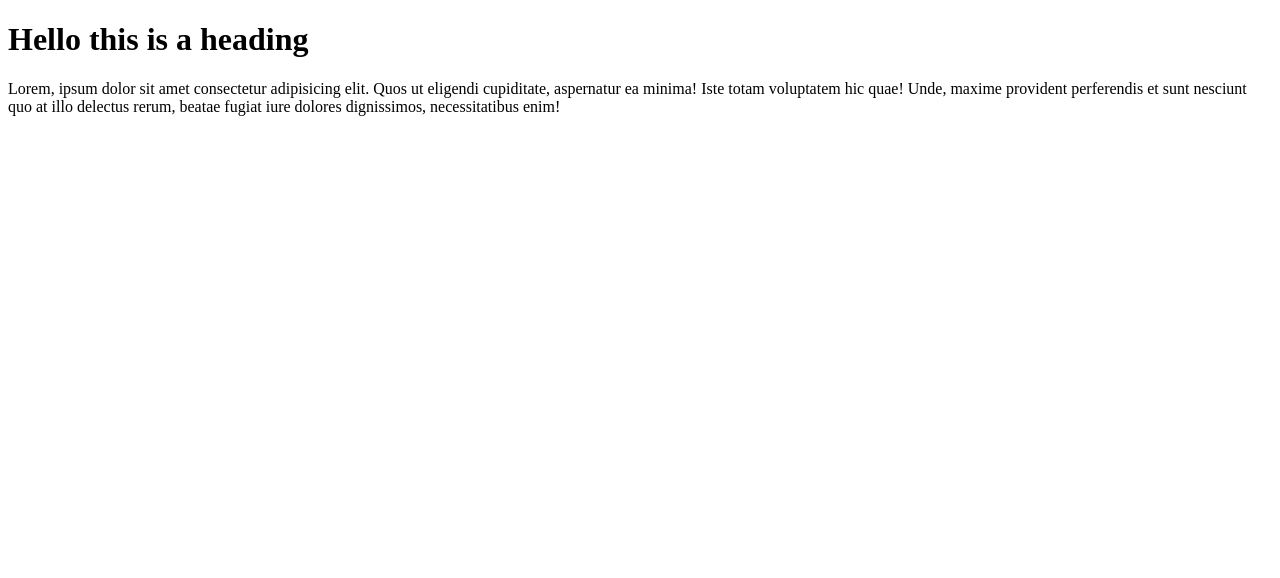
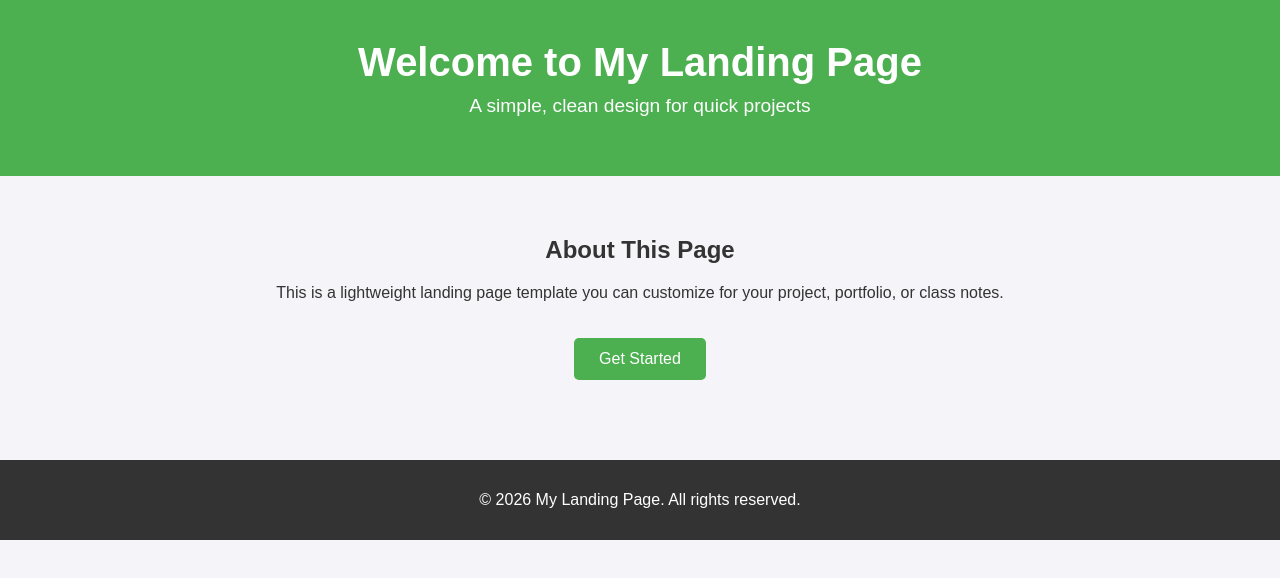
Before and after one commit to sde-666/test, a plain HTML site: page index.html in a window 1280 px wide. Drawn offline with Linux system fonts and the light colour scheme.

Commit message:
update the ui of index page

```diff
--- a/index.html
+++ b/index.html
@@ -1,14 +1,69 @@
 <!DOCTYPE html>
 <html lang="en">
 <head>
-    <meta charset="UTF-8">
-    <meta name="viewport" content="width=device-width, initial-scale=1.0">
-    <title>Document</title>
+  <meta charset="UTF-8">
+  <meta name="viewport" content="width=device-width, initial-scale=1.0">
+  <title>Simple Landing Page</title>
+  <style>
+    body {
+      font-family: Arial, sans-serif;
+      margin: 0;
+      padding: 0;
+      text-align: center;
+      background: #f4f4f9;
+      color: #333;
+    }
+    header {
+      background: #4CAF50;
+      color: white;
+      padding: 40px 20px;
+    }
+    header h1 {
+      margin: 0;
+      font-size: 2.5em;
+    }
+    header p {
+      margin-top: 10px;
+      font-size: 1.2em;
+    }
+    .content {
+      padding: 40px 20px;
+    }
+    .btn {
+      display: inline-block;
+      padding: 12px 25px;
+      margin-top: 20px;
+      background: #4CAF50;
+      color: white;
+      text-decoration: none;
+      border-radius: 5px;
+      transition: background 0.3s ease;
+    }
+    .btn:hover {
+      background: #45a049;
+    }
+    footer {
+      background: #333;
+      color: white;
+      padding: 15px;
+      margin-top: 40px;
+    }
+  </style>
 </head>
 <body>
+  <header>
+    <h1>Welcome to My Landing Page</h1>
+    <p>A simple, clean design for quick projects</p>
+  </header>
 
-    <h1>Hello this is a heading</h1>
-    Lorem, ipsum dolor sit amet consectetur adipisicing elit. Quos ut eligendi cupiditate, aspernatur ea minima! Iste totam voluptatem hic quae! Unde, maxime provident perferendis et sunt nesciunt quo at illo delectus rerum, beatae fugiat iure dolores dignissimos, necessitatibus enim!
+  <div class="content">
+    <h2>About This Page</h2>
+    <p>This is a lightweight landing page template you can customize for your project, portfolio, or class notes.</p>
+    <a href="#signup" class="btn">Get Started</a>
+  </div>
 
+  <footer>
+    <p>&copy; 2026 My Landing Page. All rights reserved.</p>
+  </footer>
 </body>
 </html>
```
